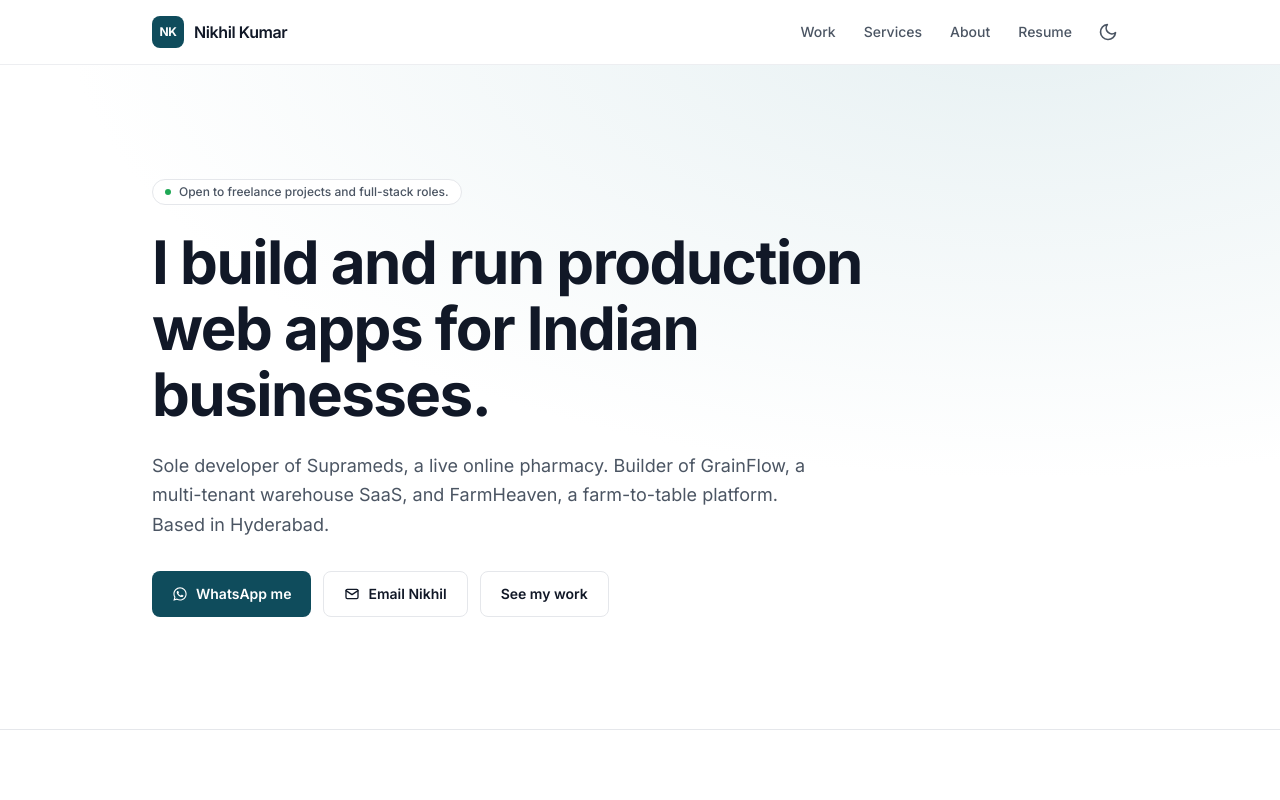
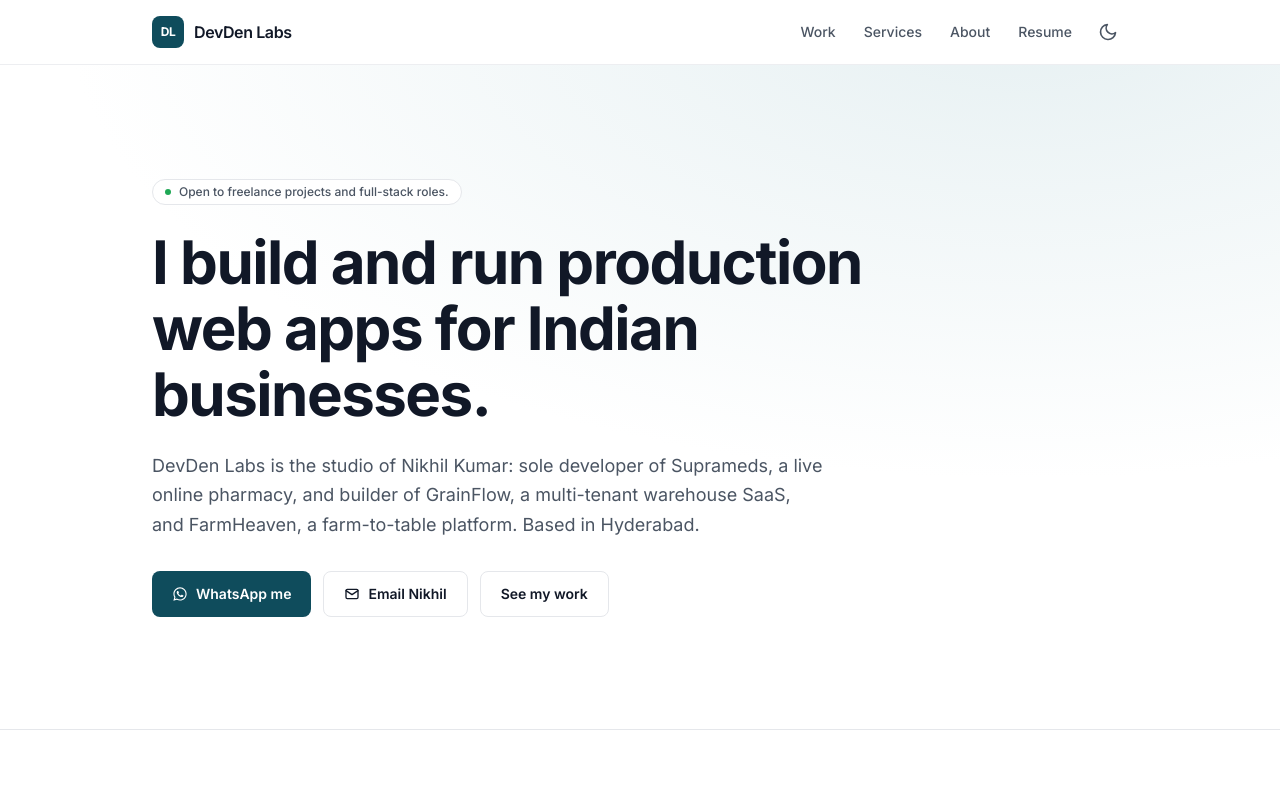
Before and after one commit to Nikhilpnkr/Portfolio, a Next.js app: page / in a window 1280 px wide. Shown: the top 800 px of the page. Built offline with nearby package versions, Linux system fonts and the light colour scheme; no server answers.

Commit message:
Rebrand site as DevDen Labs at devdenlabs.vercel.app

```diff
--- a/next.config.ts
+++ b/next.config.ts
@@ -5,6 +5,17 @@ const nextConfig: NextConfig = {
   cacheComponents: true,
   partialPrefetching: true,
   pageExtensions: ["ts", "tsx", "md", "mdx"],
+  // The site moved from the old name-based address to devdenlabs.vercel.app.
+  async redirects() {
+    return [
+      {
+        source: "/:path*",
+        has: [{ type: "host", value: "nikhilpnkr.vercel.app" }],
+        destination: "https://devdenlabs.vercel.app/:path*",
+        permanent: true,
+      },
+    ];
+  },
   images: {
     formats: ["image/avif", "image/webp"],
   },
--- a/src/app/icon.tsx
+++ b/src/app/icon.tsx
@@ -21,7 +21,7 @@ export default function Icon() {
           fontFamily: "sans-serif",
         }}
       >
-        NK
+        DL
       </div>
     ),
     size,
--- a/src/app/layout.tsx
+++ b/src/app/layout.tsx
@@ -1,7 +1,7 @@
 import type { Metadata, Viewport } from "next";
 import { Inter } from "next/font/google";
 import "./globals.css";
-import { profile, SITE_URL } from "@/content/profile";
+import { brand, profile, SITE_URL } from "@/content/profile";
 import { SiteHeader } from "@/components/site-header";
 import { SiteFooter } from "@/components/site-footer";
 import { WhatsAppFab } from "@/components/whatsapp-fab";
@@ -19,15 +19,15 @@ const isProduction = process.env.VERCEL_ENV === "production";
 export const metadata: Metadata = {
   metadataBase: new URL(SITE_URL),
   title: {
-    default: `${profile.name}, full-stack developer in Hyderabad`,
-    template: `%s · ${profile.name}`,
+    default: `${brand.name} · ${profile.name}, full-stack developer in Hyderabad`,
+    template: `%s · ${brand.name}`,
   },
   description: profile.pitch,
   authors: [{ name: profile.name, url: SITE_URL }],
   openGraph: {
     type: "website",
     locale: "en_IN",
-    siteName: profile.name,
+    siteName: brand.name,
     url: "/",
   },
   twitter: { card: "summary_large_image" },
--- a/src/app/opengraph-image.tsx
+++ b/src/app/opengraph-image.tsx
@@ -1,14 +1,14 @@
-import { profile } from "@/content/profile";
+import { brand, profile } from "@/content/profile";
 import { ogSize, renderOgCard } from "@/lib/og";
 
-export const alt = `${profile.name}, full-stack developer in Hyderabad`;
+export const alt = `${brand.name}, the studio of ${profile.name}`;
 export const size = ogSize;
 export const contentType = "image/png";
 
 export default function Image() {
   return renderOgCard({
-    eyebrow: "Full-stack developer · Hyderabad",
+    eyebrow: `${brand.name} · Hyderabad`,
     title: "I build and run production web apps for Indian businesses.",
-    footer: `${profile.name} · Suprameds · GrainFlow · FarmHeaven`,
+    footer: `By ${profile.name} · Suprameds · GrainFlow · FarmHeaven`,
   });
 }
--- a/src/app/services/page.tsx
+++ b/src/app/services/page.tsx
@@ -26,7 +26,7 @@ export default function ServicesPage() {
         data={{
           "@context": "https://schema.org",
           "@type": "ProfessionalService",
-          name: `${profile.name}, web development`,
+          name: "DevDen Labs",
           url: `${SITE_URL}/services`,
           areaServed: [
             { "@type": "City", name: "Hyderabad" },
--- a/src/app/work/[slug]/opengraph-image.tsx
+++ b/src/app/work/[slug]/opengraph-image.tsx
@@ -1,5 +1,5 @@
 import { getProject, projects } from "@/content/projects";
-import { profile } from "@/content/profile";
+import { brand } from "@/content/profile";
 import { ogSize, renderOgCard } from "@/lib/og";
 
 export const alt = "Case study";
@@ -16,6 +16,6 @@ export default async function Image({ params }: { params: Promise<{ slug: string
   return renderOgCard({
     eyebrow: "Case study",
     title: project ? `${project.name}: ${project.tagline}` : "Case study",
-    footer: `${profile.name} · ${project?.role ?? ""}`,
+    footer: `${brand.name} · ${project?.role ?? ""}`,
   });
 }
--- a/src/components/site-footer.tsx
+++ b/src/components/site-footer.tsx
@@ -1,5 +1,5 @@
 import Link from "next/link";
-import { mailtoLink, profile, whatsappLink } from "@/content/profile";
+import { brand, mailtoLink, profile, whatsappLink } from "@/content/profile";
 import { TrackedLink } from "./tracked-link";
 import { navItems } from "./site-header";
 
@@ -9,9 +9,9 @@ export function SiteFooter() {
     <footer data-print-hide className="mt-24 border-t border-border bg-bg-subtle">
       <div className="mx-auto grid max-w-5xl gap-8 px-4 py-12 sm:px-6 md:grid-cols-3">
         <div>
-          <p className="font-semibold text-fg">{profile.name}</p>
+          <p className="font-semibold text-fg">{brand.name}</p>
           <p className="mt-2 text-sm text-fg-muted">
-            {profile.role} in {profile.location}.
+            The studio of {profile.name}, {profile.role.toLowerCase()} in {profile.location}.
           </p>
           <p className="mt-1 text-sm text-fg-muted">{profile.availability}</p>
         </div>
@@ -60,7 +60,7 @@ export function SiteFooter() {
       </div>
       <div className="border-t border-border">
         <p className="mx-auto max-w-5xl px-4 py-5 text-xs text-fg-subtle sm:px-6">
-          © 2026 {profile.name}. Built with AI-assisted development.
+          © 2026 {brand.name}. Built with AI-assisted development.
           {process.env.NEXT_PUBLIC_GA_ID
             ? " This site uses Google Analytics to count visits and contact clicks."
             : null}
--- a/src/components/site-header.tsx
+++ b/src/components/site-header.tsx
@@ -1,5 +1,5 @@
 import Link from "next/link";
-import { profile } from "@/content/profile";
+import { brand } from "@/content/profile";
 import { ThemeToggle } from "./theme";
 import { MobileNav } from "./mobile-nav";
 
@@ -22,9 +22,9 @@ export function SiteHeader() {
             aria-hidden="true"
             className="grid size-8 place-items-center rounded-lg bg-primary text-xs font-bold text-primary-fg"
           >
-            NK
+            {brand.mark}
           </span>
-          <span>{profile.name}</span>
+          <span>{brand.name}</span>
         </Link>
 
         <nav aria-label="Main" className="hidden items-center gap-1 md:flex">
--- a/src/content/profile.ts
+++ b/src/content/profile.ts
@@ -2,9 +2,15 @@
 // resumes all read from here. Every claim must also appear in content/claims.md.
 
 export const SITE_URL =
-  process.env.NEXT_PUBLIC_SITE_URL ?? "https://nikhilpnkr.vercel.app";
+  process.env.NEXT_PUBLIC_SITE_URL || "https://devdenlabs.vercel.app";
 
 const whatsappNumber = process.env.NEXT_PUBLIC_WHATSAPP_NUMBER || "919573299175";
+
+export const brand = {
+  name: "DevDen Labs",
+  mark: "DL",
+  tagline: "Websites, stores and apps for Indian businesses",
+} as const;
 
 export const profile = {
   name: "Nikhil Kumar",
@@ -14,7 +20,7 @@ export const profile = {
   pitch:
     "I build and run production web apps for Indian businesses, from a licensed online pharmacy to multi-tenant SaaS.",
   proof:
-    "Sole developer of Suprameds, a live online pharmacy. Builder of GrainFlow, a multi-tenant warehouse SaaS, and FarmHeaven, a farm-to-table platform.",
+    "DevDen Labs is the studio of Nikhil Kumar: sole developer of Suprameds, a live online pharmacy, and builder of GrainFlow, a multi-tenant warehouse SaaS, and FarmHeaven, a farm-to-table platform.",
   email: process.env.NEXT_PUBLIC_CONTACT_EMAIL || "nikhilpnkr@gmail.com",
   // Digits only, with country code. Overridable with NEXT_PUBLIC_WHATSAPP_NUMBER.
   whatsapp: whatsappNumber.replace(/\D/g, ""),
--- a/src/lib/og.tsx
+++ b/src/lib/og.tsx
@@ -3,7 +3,7 @@ import { ImageResponse } from "next/og";
 export const ogSize = { width: 1200, height: 630 };
 
 // Shared Open Graph card: teal background, eyebrow, title and footer line.
-export function renderOgCard({ eyebrow, title, footer }: { eyebrow: string; title: string; footer: string }) {
+export function renderOgCard({ eyebrow, title, footer, mark = "DL" }: { eyebrow: string; title: string; footer: string; mark?: string }) {
   return new ImageResponse(
     (
       <div
@@ -34,7 +34,7 @@ export function renderOgCard({ eyebrow, title, footer }: { eyebrow: string; titl
               fontWeight: 700,
             }}
           >
-            NK
+            {mark}
           </div>
           <div style={{ fontSize: 28, opacity: 0.85, letterSpacing: 2, textTransform: "uppercase" }}>{eyebrow}</div>
         </div>
```
Also changed, not shown: 2 other files (tests, documents, lock files or other folders).
